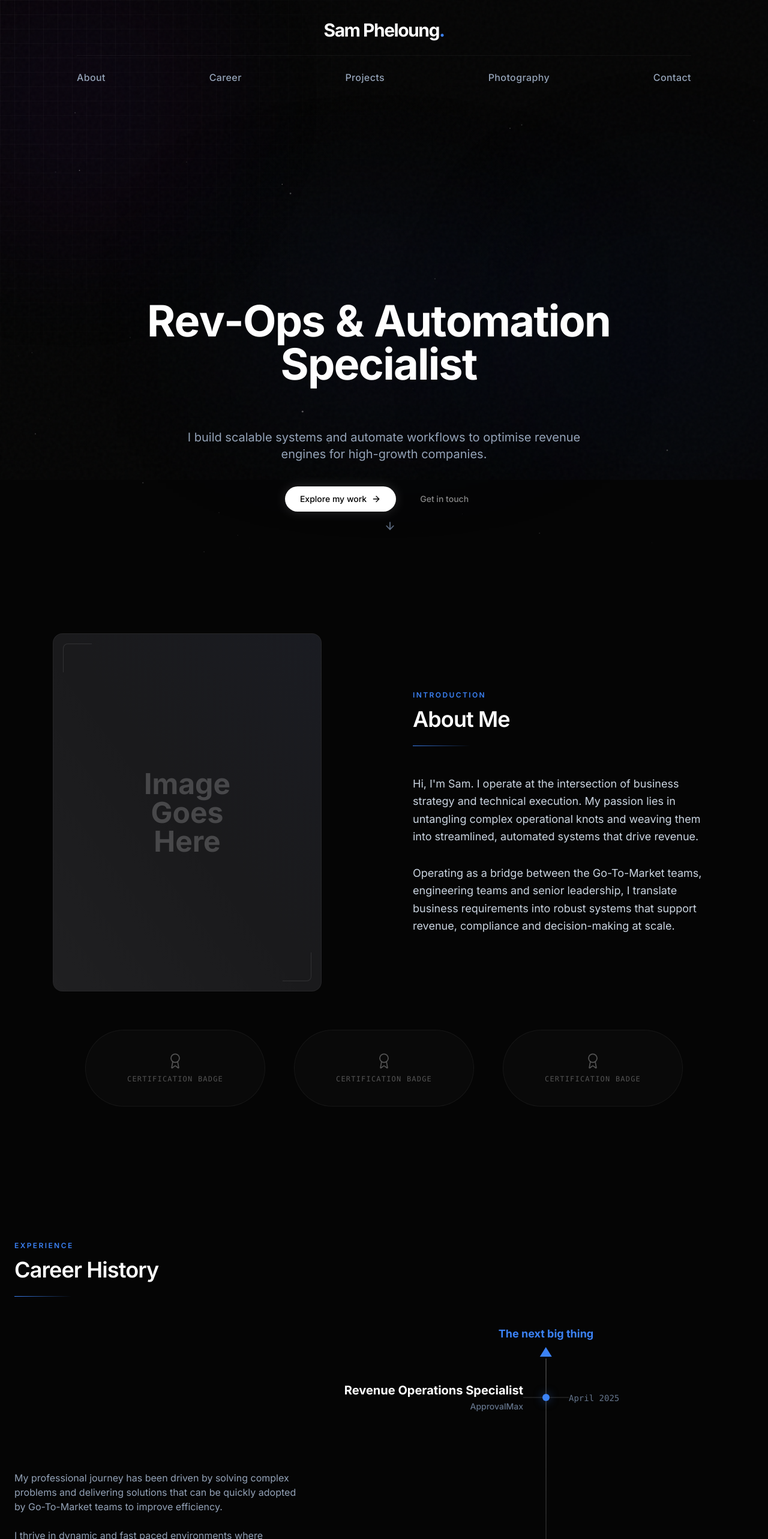
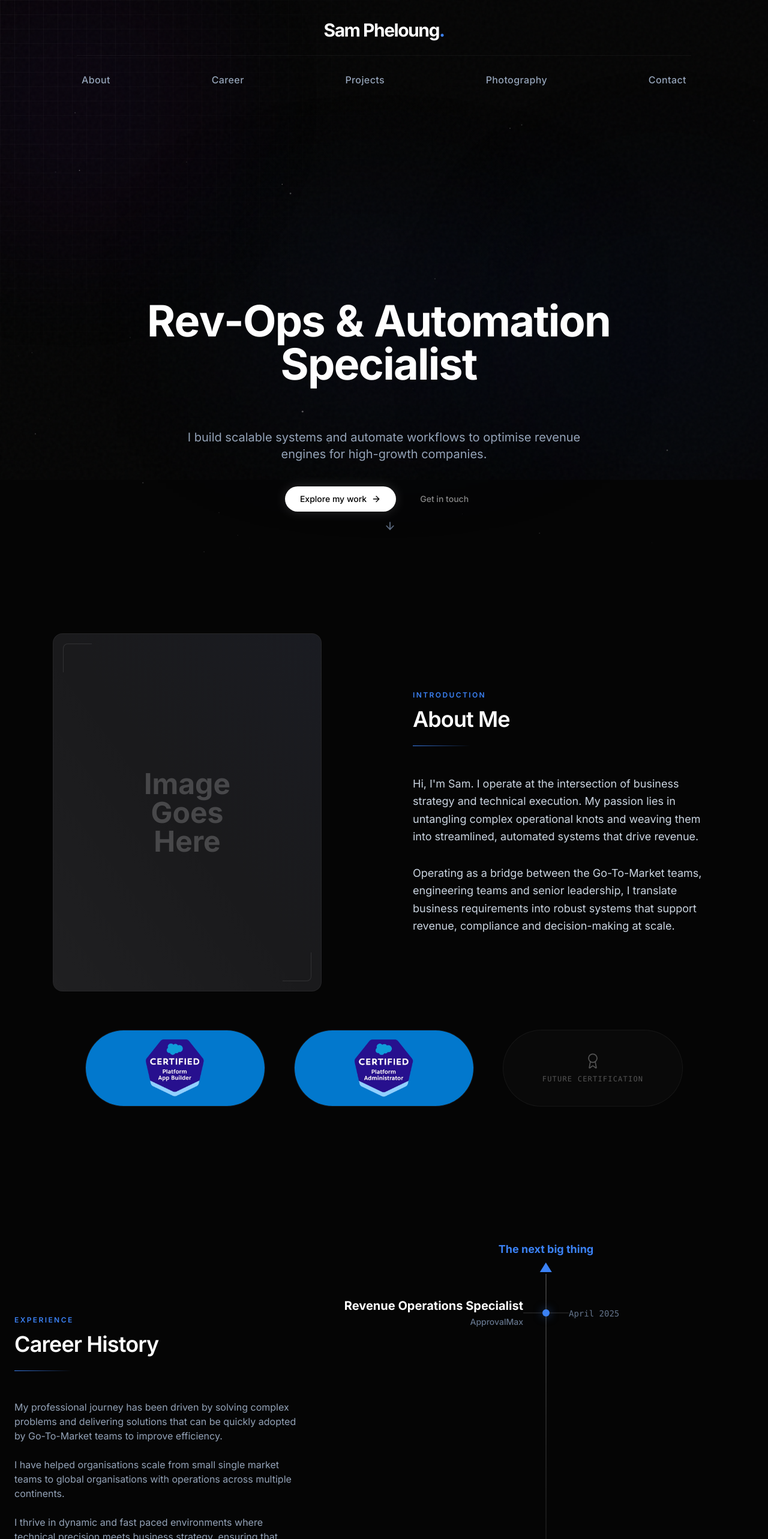
Before and after one commit to spheloung/sampheloung_portfoliosite, a React (Vite) app: page / in a window 1280 px wide. Shown: the top 2566 px of the page at 60% size. Built offline with nearby package versions, Linux system fonts and the light colour scheme.

Commit message:
Feat: Navbar animation, Project links, Career layout, Cert images

```diff
--- a/components/Layout/Navbar.tsx
+++ b/components/Layout/Navbar.tsx
@@ -49,10 +49,10 @@ const Navbar: React.FC = () => {
             <Link
               key={link.name}
               to={link.href}
-              className={`text-base font-medium transition-colors tracking-wide ${location.pathname === link.href || location.pathname.startsWith(link.href + '/')
+              className={`relative text-base font-medium transition-colors tracking-wide px-2 py-1 ${location.pathname === link.href || location.pathname.startsWith(link.href + '/')
                   ? 'text-accent'
                   : 'text-slate-400 hover:text-white'
-                }`}
+                } after:absolute after:inset-0 after:rounded-lg after:content-[''] after:z-[-1] hover:after:animate-pulse-once`}
             >
               {link.name}
             </Link>
--- a/components/pages/ContactPage.tsx
+++ b/components/pages/ContactPage.tsx
@@ -22,7 +22,8 @@ const ContactPage: React.FC = () => {
                         className="text-center"
                     >
                         <p className="text-lg text-slate-300 mb-8">
-                            I'm always interested in hearing about new opportunities, innovative projects, or just chatting about technology. Feel free to reach out using the form below or via email.
+                            I'm always interested in hearing about new opportunities, innovative projects, or just chatting about technology.
+                            Feel free to reach out using the form below.
                         </p>
 
                         <div className="bg-white/5 border border-white/10 rounded-xl p-8 backdrop-blur-sm">
@@ -67,13 +68,6 @@ const ContactPage: React.FC = () => {
                                 </button>
                             </form>
                         </div>
-
-                        <div className="mt-12">
-                            <p className="text-slate-400">Prefer email?</p>
-                            <a href="mailto:sam@example.com" className="text-accent hover:underline text-lg font-medium">
-                                sam@example.com
-                            </a>
-                        </div>
                     </motion.div>
                 </div>
             </div>
--- a/components/pages/ProjectsPage.tsx
+++ b/components/pages/ProjectsPage.tsx
@@ -11,8 +11,8 @@ interface ProjectCard {
 }
 
 const projects: ProjectCard[] = [
-    { id: '1', slug: 'billing-engine', title: 'Billing Engine', description: 'Automated billing and invoicing system' },
-    { id: '2', slug: 'visa-tracker', title: 'VisaTracker', description: 'Immigration visa tracking application' },
+    { id: '1', slug: 'billing-engine', title: 'Til - an automated billing engine', description: 'Automated billing and invoicing system' },
+    { id: '2', slug: 'visa-tracker', title: 'VisaTracker Pro', description: 'Immigration visa tracking application' },
     { id: '3', slug: 'portfolio-website', title: 'Portfolio Website', description: 'This portfolio website' },
     { id: '4', slug: 'rise-of-china', title: 'The Rise of China', description: 'Data visualization project' },
 ];
--- a/components/pages/projects/BillingEnginePage.tsx
+++ b/components/pages/projects/BillingEnginePage.tsx
@@ -29,7 +29,7 @@ const BillingEnginePage: React.FC = () => {
                     transition={{ delay: 0.2, duration: 0.6 }}
                 >
                     <span className="text-accent uppercase tracking-widest text-sm font-medium">Project</span>
-                    <h1 className="text-5xl md:text-6xl font-bold text-white mt-2 mb-4">Billing Engine</h1>
+                    <h1 className="text-5xl md:text-6xl font-bold text-white mt-2 mb-4">Til - an automated billing engine</h1>
                     <p className="text-xl text-slate-400">Automated billing and invoicing system</p>
                 </motion.div>
 
--- a/components/pages/projects/VisaTrackerPage.tsx
+++ b/components/pages/projects/VisaTrackerPage.tsx
@@ -29,7 +29,7 @@ const VisaTrackerPage: React.FC = () => {
                     transition={{ delay: 0.2, duration: 0.6 }}
                 >
                     <span className="text-accent uppercase tracking-widest text-sm font-medium">Project</span>
-                    <h1 className="text-5xl md:text-6xl font-bold text-white mt-2 mb-4">VisaTracker</h1>
+                    <h1 className="text-5xl md:text-6xl font-bold text-white mt-2 mb-4">VisaTracker Pro</h1>
                     <p className="text-xl text-slate-400">Immigration visa tracking application</p>
                 </motion.div>
 
--- a/components/sections/Career.tsx
+++ b/components/sections/Career.tsx
@@ -51,12 +51,13 @@ const Career: React.FC = () => {
   return (
     <section id="career" className="py-24 relative overflow-hidden">
       <div className="max-w-7xl mx-auto px-6">
-        <SectionTitle title="Career History" subtitle="Experience" />
+
 
         <div className="grid grid-cols-1 lg:grid-cols-12 gap-12 lg:gap-16">
 
           {/* Left Column: Summary Text */}
           <div className="lg:col-span-5 flex flex-col justify-center">
+            <SectionTitle title="Career History" subtitle="Experience" />
             <motion.div
               initial={{ opacity: 0, x: -20 }}
               whileInView={{ opacity: 1, x: 0 }}
@@ -67,6 +68,10 @@ const Career: React.FC = () => {
               <p className="mb-6">
                 My professional journey has been driven by solving complex problems and delivering solutions that can be
                 quickly adopted by Go-To-Market teams to improve efficiency.
+              </p>
+              <p className="mb-6">
+                I have helped organisations scale from small single market teams to global organisations with
+                operations across multiple continents.
               </p>
               <p className="mb-6">
                 I thrive in dynamic and fast paced environments where technical precision meets business strategy,
--- a/components/sections/Certifications.tsx
+++ b/components/sections/Certifications.tsx
@@ -1,15 +1,41 @@
 import React from 'react';
 import { motion } from 'framer-motion';
 import { Award } from 'lucide-react';
+
+interface Certification {
+  id: string;
+  name: string;
+  image?: string;
+  scale?: number;
+}
+
+const certifications: Certification[] = [
+  {
+    id: '1',
+    name: 'Salesforce Platform App Builder',
+    image: '/images/about/SF-Platform-App-Builder.webp',
+    scale: 4,
+  },
+  {
+    id: '2',
+    name: 'Salesforce Administrator',
+    image: '/images/about/SF-Admin.webp',
+    scale: 4,
+  },
+  {
+    id: '3',
+    name: 'Future Certification'
+  }
+];
 
 const Certifications: React.FC = () => {
   return (
     <section className="pt-8 pb-24 md:pb-32 relative">
       <div className="max-w-6xl mx-auto px-6">
         <div className="flex flex-col md:flex-row justify-center items-center gap-8 md:gap-12">
-          {[1, 2, 3].map((item, index) => (
+          {certifications.map((cert, index) => (
             <motion.div
-              key={item}
+              key={cert.id}
               initial={{ opacity: 0, y: 20 }}
               whileInView={{ opacity: 1, y: 0 }}
               viewport={{ once: true }}
@@ -19,9 +45,20 @@ const Certifications: React.FC = () => {
               {/* Subtle hover glow */}
               <div className="absolute inset-0 bg-gradient-to-tr from-white/5 to-transparent opacity-0 group-hover:opacity-100 transition-opacity duration-500" />
 
-              <div className="flex flex-col items-center gap-2 opacity-30 group-hover:opacity-60 transition-opacity duration-500 z-10">
-                <Award size={28} strokeWidth={1.5} />
-                <span className="text-xs font-mono tracking-widest uppercase">Certification Badge</span>
+              <div className="flex flex-col items-center gap-2 z-10 w-full px-6">
+                {cert.image ? (
+                  <img
+                    src={cert.image}
+                    alt={cert.name}
+                    className="h-24 w-auto object-contain transition-transform duration-500 group-hover:scale-105"
+                    style={{ transform: `scale(${cert.scale || 1})` }}
+                  />
+                ) : (
+                  <div className="flex flex-col items-center gap-2 opacity-30 group-hover:opacity-60 transition-opacity duration-500">
+                    <Award size={28} strokeWidth={1.5} />
+                    <span className="text-xs font-mono tracking-widest uppercase text-center">{cert.name}</span>
+                  </div>
+                )}
               </div>
             </motion.div>
           ))}
--- a/components/sections/Photography.tsx
+++ b/components/sections/Photography.tsx
@@ -1,18 +1,20 @@
 import React, { useRef, useState, useEffect } from 'react';
 import { motion } from 'framer-motion';
+import { Link } from 'react-router-dom';
 import { SectionTitle } from '../ui/Elements';
 
 interface LocationCard {
   id: string;
   name: string;
   imageUrl?: string;
+  href: string;
 }
 
 const locations: LocationCard[] = [
-  { id: '1', name: 'Antarctica' },
-  { id: '2', name: 'Tekapo' },
-  { id: '3', name: 'Canterbury' },
-  { id: '4', name: 'Coromandel' },
+  { id: '1', name: 'Antarctica', href: '/photography/antarctica' },
+  { id: '2', name: 'Tekapo', href: '/photography/tekapo' },
+  { id: '3', name: 'Canterbury', href: '/photography/canterbury' },
+  { id: '4', name: 'Coromandel', href: '/photography/coromandel' },
 ];
 
 const Photography: React.FC = () => {
@@ -107,8 +109,9 @@ const Photography: React.FC = () => {
                 transition={{ delay: index * 0.1, duration: 0.6 }}
                 className="shrink-0 w-full md:w-[calc(33.333%-1rem)] snap-start"
               >
+                <Link to={location.href} className="block group h-full">
                   {/* Card */}
-                <div className="relative group rounded-xl overflow-hidden bg-white/5 border border-white/10 backdrop-blur-sm h-80 flex flex-col">
+                  <div className="relative group rounded-xl overflow-hidden bg-white/5 border border-white/10 backdrop-blur-sm h-80 flex flex-col transition-all duration-300 hover:border-accent/20">
                     {/* Image placeholder area */}
                     <div className="flex-1 bg-gradient-to-br from-slate-800/50 to-slate-900/80 flex items-center justify-center">
                       <span className="text-slate-500 text-sm">Photo placeholder</span>
@@ -116,13 +119,14 @@ const Photography: React.FC = () => {
 
                     {/* Card footer */}
                     <div className="p-6 border-t border-white/10">
-                    <h3 className="text-xl font-bold text-white">{location.name}</h3>
+                      <h3 className="text-xl font-bold text-white group-hover:text-accent transition-colors">{location.name}</h3>
                       <p className="text-slate-500 text-sm mt-1">Location</p>
                     </div>
 
                     {/* Hover overlay */}
                     <div className="absolute inset-0 bg-accent/10 opacity-0 group-hover:opacity-100 transition-opacity duration-300 pointer-events-none" />
                   </div>
+                </Link>
               </motion.div>
             ))}
           </div>
--- a/components/sections/Projects.tsx
+++ b/components/sections/Projects.tsx
@@ -1,36 +1,45 @@
 import React from 'react';
 import { motion } from 'framer-motion';
+import { Link } from 'react-router-dom';
 import { SectionTitle, Card, Badge } from '../ui/Elements';
 import { Project } from '../../types';
 
-const projects: Project[] = [
+interface ProjectWithLink extends Project {
+  href: string;
+}
+
+const projects: ProjectWithLink[] = [
   {
     id: '1',
-    title: 'Til - An automed billing engine',
+    title: 'Til - an automated billing engine',
     description: 'A Python-based engine using Salesforce and App data to generate invoices in Xero.',
     tags: ['Python', 'Salesforce', 'SQL'],
-    image: '/images/projects/project-1.svg'
+    image: '/images/projects/project-1.svg',
+    href: '/projects/billing-engine'
   },
   {
     id: '2',
     title: 'VisaTracker Pro',
     description: 'Full-stack web application to track the number of days left before a visa expires.',
     tags: ['React', 'AntiGravity', 'SupaBase'],
-    image: '/images/projects/project-2.svg'
+    image: '/images/projects/project-2.svg',
+    href: '/projects/visa-tracker'
   },
   {
     id: '3',
     title: 'Portfolio Website',
     description: 'End-to-end implementation of Salesforce CPQ reducing quote generation time by 75%.',
     tags: ['Next.js', 'Claude', 'Framer Motion'],
-    image: '/images/projects/project-3.svg'
+    image: '/images/projects/project-3.svg',
+    href: '/projects/portfolio-website'
   },
   {
     id: '4',
     title: 'The Rise of China',
-    description: 'A Masters in International Relations thesis on the rise of China.',
+    description: 'The link between diplomacy and Revenue Operations.',
     tags: ['Research', 'International Relations', 'Academic'],
-    image: '/images/projects/project-4.svg'
+    image: '/images/projects/project-4.svg',
+    href: '/projects/rise-of-china'
   }
 ];
 
@@ -49,7 +58,8 @@ const Projects: React.FC = () => {
               viewport={{ once: true }}
               transition={{ delay: index * 0.1 }}
             >
-              <Card className="h-full flex flex-col p-0 overflow-hidden border-white/5">
+              <Link to={project.href} className="block group h-full">
+                <Card className="h-full flex flex-col p-0 overflow-hidden border-white/5 transition-all duration-300 hover:border-accent/20">
                   <div className="relative h-64 overflow-hidden">
                     <div className="absolute inset-0 bg-black/20 group-hover:bg-transparent transition-colors duration-500 z-10" />
                     <img
@@ -59,7 +69,7 @@ const Projects: React.FC = () => {
                     />
                   </div>
                   <div className="p-8 flex-1 flex flex-col">
-                  <h3 className="text-2xl font-bold text-white mb-3">{project.title}</h3>
+                    <h3 className="text-2xl font-bold text-white mb-3 group-hover:text-accent transition-colors">{project.title}</h3>
                     <p className="text-slate-400 mb-6 flex-1 leading-relaxed">{project.description}</p>
                     <div className="flex flex-wrap gap-2">
                       {project.tags.map(tag => (
@@ -68,6 +78,7 @@ const Projects: React.FC = () => {
                     </div>
                   </div>
                 </Card>
+              </Link>
             </motion.div>
           ))}
         </div>
--- a/tailwind.config.js
+++ b/tailwind.config.js
@@ -28,6 +28,7 @@ export default {
                 'border-beam': 'border-beam 4s linear infinite',
                 'float': 'float 10s ease-in-out infinite',
                 'glitch': 'glitch 0.4s cubic-bezier(0.25, 0.46, 0.45, 0.94) both infinite',
+                'pulse-once': 'pulse-ring 1.2s cubic-bezier(0.215, 0.61, 0.355, 1) forwards',
             },
             keyframes: {
                 shimmer: {
@@ -49,6 +50,11 @@ export default {
                     '60%': { transform: 'translate(2px, 2px)' },
                     '80%': { transform: 'translate(2px, -2px)' },
                     '100%': { transform: 'translate(0)' }
+                },
+                'pulse-ring': {
+                    '0%': { transform: 'scale(0.8)', opacity: '0.8', boxShadow: '0 0 0 0 rgba(59, 130, 246, 0.7)' },
+                    '50%': { transform: 'scale(1.1)', opacity: '0.4', boxShadow: '0 0 0 10px rgba(59, 130, 246, 0)' },
+                    '100%': { transform: 'scale(1.1)', opacity: '0', boxShadow: '0 0 0 0 rgba(59, 130, 246, 0)' }
                 }
             }
         },
```
Also changed, not shown: public/images/about/SF-Admin.webp (added), public/images/about/SF-Platform-App-Builder.webp (added). Lines whose indentation alone changed are shown as unchanged.
